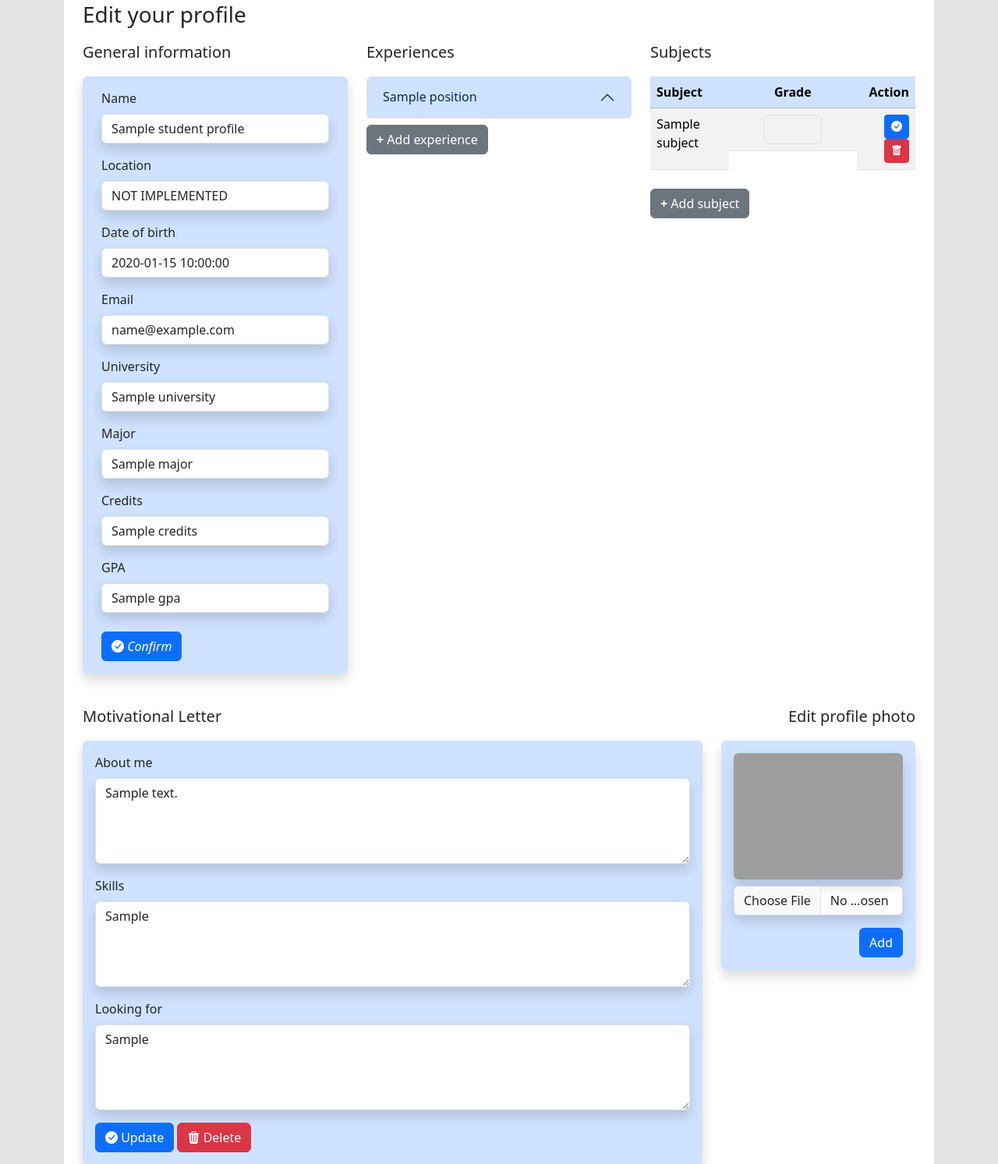
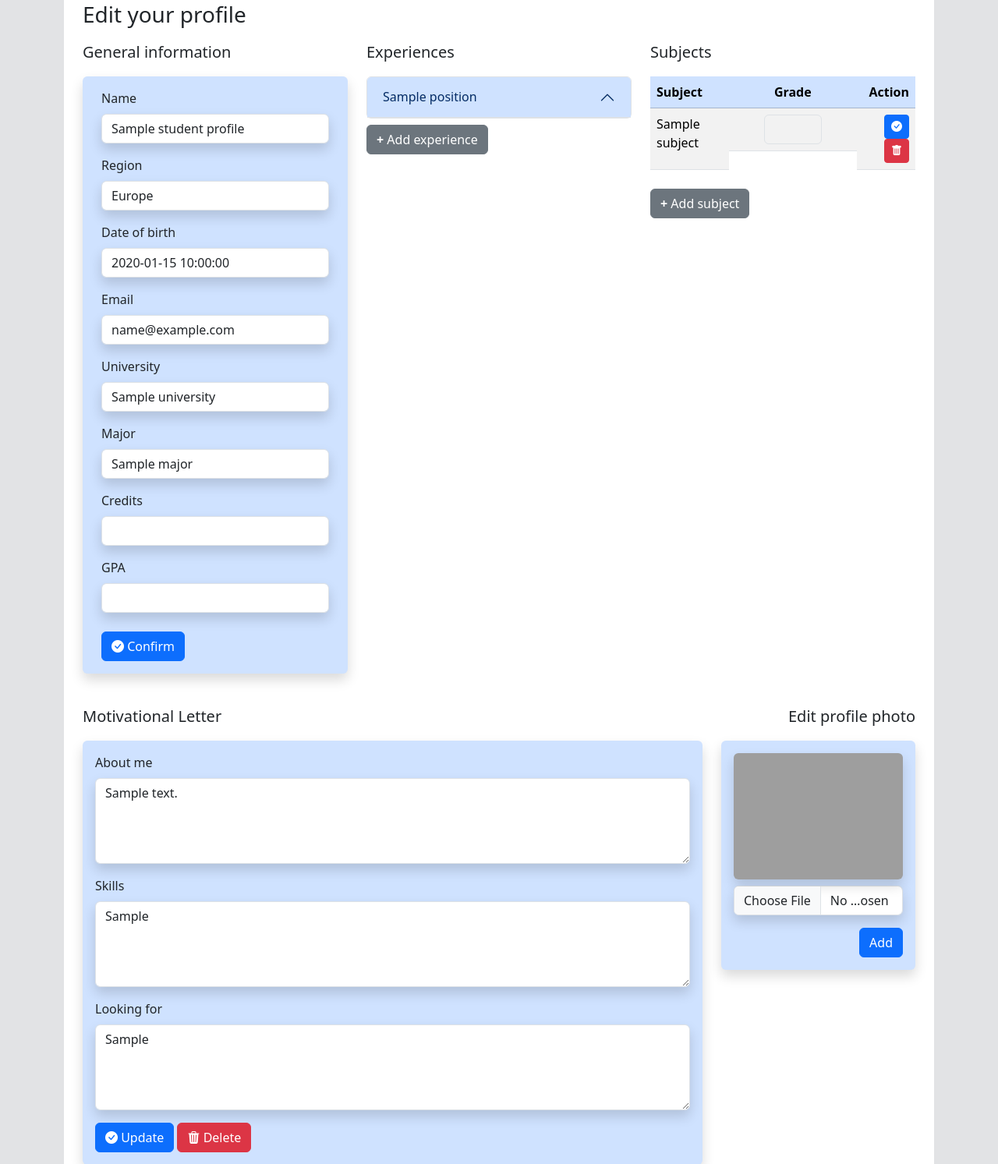
Before and after one commit to kasap-ot/thesis-project, a FastAPI app: template templates/student-profile-edit.html in a window 1280 px wide. Shown: the part 170-1663 px from the top of the page at 78% size. Run offline with FastAPI, Linux system fonts and the light colour scheme; the template is opened without the code that fills it: most values are stand-ins (such as "Sample title", 1, 10 or a date in 2020); parts of the project's set-up code (start-up, migrations or seed data) failed here and were passed over; some libraries are stand-ins or nearby versions; grey boxes are pictures that could not be loaded.

Commit message:
Add region logic - edit student profile page

```diff
--- a/source/controllers.py
+++ b/source/controllers.py
@@ -139,6 +139,7 @@ async def student_put_controller(student_id: int, s: StudentUpdate, current_user
                 s.major,
                 s.credits,
                 s.gpa,
+                s.region_id,
                 student_id,
             ])
 
--- a/source/queries.py
+++ b/source/queries.py
@@ -44,7 +44,7 @@ def update_student_query() -> LiteralString:
     return (
         "UPDATE students SET "
         "email=%s, name=%s, date_of_birth=%s, university=%s, "
-        "major=%s, credits=%s, gpa=%s WHERE id=%s "
+        "major=%s, credits=%s, gpa=%s, region_id=%s WHERE id=%s "
         "RETURNING *;"
     )
 
@@ -212,10 +212,11 @@ def delete_student_query() -> LiteralString:
 
 def select_student_with_motivational_letter_query() -> LiteralString:
     return (
-        "SELECT * "
+        "SELECT s.*, ml.*, r.name as region_name "
         "FROM students s "
         "LEFT JOIN motivational_letters ml "
         "ON s.id = ml.student_id "
+        "JOIN regions r ON r.id = s.region_id "
         "WHERE s.id = %s;"
     )
 
--- a/templates/student-profile-edit.html
+++ b/templates/student-profile-edit.html
@@ -58,8 +58,13 @@
                     <label class="form-label">Name</label>
                     <input type="text" id="name" class="form-control shadow" value="{{student_profile.name}}">
 
-                    <label class="form-label mt-3">Location</label>
-                    <input type="text" id="location" class="form-control shadow" value="NOT IMPLEMENTED">
+                    <label class="form-label mt-3">Region</label>
+                    <select name="region" id="region" class="form-control shadow">
+                        <option value="0" {% if student_profile.region_id == 0 %}selected{% endif %}>Global</option>
+                        <option value="1" {% if student_profile.region_id == 1 %}selected{% endif %}>Europe</option>
+                        <option value="2" {% if student_profile.region_id == 2 %}selected{% endif %}>Asia</option>
+                        <option value="3" {% if student_profile.region_id == 3 %}selected{% endif %}>Americas</option>
+                    </select>
 
                     <label class="form-label mt-3">Date of birth</label>
                     <input type="text" id="date-of-birth" class="form-control shadow"
@@ -76,16 +81,16 @@
                     <input type="text" id="major" class="form-control shadow" value="{{student_profile.major}}">
 
                     <label class="form-label mt-3">Credits</label>
-                    <input type="text" id="credits" class="form-control shadow" value="{{student_profile.credits}}">
+                    <input type="number" id="credits" class="form-control shadow" value="{{student_profile.credits}}">
 
                     <label class="form-label mt-3">GPA</label>
-                    <input type="text" id="gpa" class="form-control shadow" value="{{student_profile.gpa}}">
+                    <input type="number" id="gpa" class="form-control shadow" value="{{student_profile.gpa}}">
                 </form>
 
                 <!-- Button trigger modal -->
                 <button type="button" class="btn btn-primary mb-3 mt-4" data-bs-toggle="modal"
                     data-bs-target="#mainModal">
-                    <i class="bi bi-check-circle-fill"> Confirm</i>
+                    <i class="bi bi-check-circle-fill"></i> Confirm
                 </button>
             </div>
         </div>
@@ -398,6 +403,7 @@
             major: document.getElementById('major').value,
             credits: document.getElementById('credits').value,
             gpa: document.getElementById('gpa').value,
+            region_id: parseInt(document.getElementById("region").value),
         }
         await access('/students/{{student_profile.id}}', 'PUT', updatedStudent)
         await access('/students/profile/{{student_profile.id}}', 'GET')
```
Also changed, not shown: source/schemas.py (+3 -8 lines).
